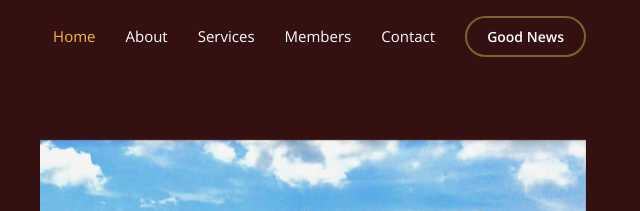
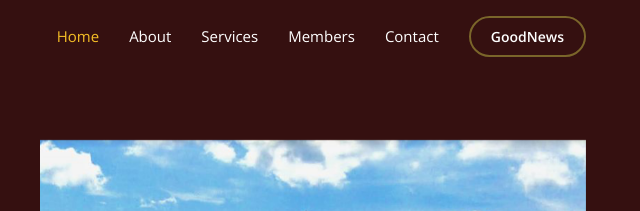
Before and after one commit to NRRSS/Lykesland, a plain HTML site: page index.html in a window 1280 px wide. Shown: the top 211 px of the page, 612-1252 px from the left. Drawn offline with nearby package versions, Linux system fonts and the light colour scheme.

Commit message:
NRR-test

```diff
--- a/index.html
+++ b/index.html
@@ -53,7 +53,7 @@
           <li><a class="nav-link scrollto" href="#services">Services</a></li>
           <li><a class="nav-link scrollto" href="#team">Members</a></li>
           <li><a class="nav-link scrollto" href="#contact">Contact</a></li>
-          <li><a class="getstarted scrollto" href="good_news.html">Good News</a></li>
+          <li><a class="getstarted scrollto" href="good_news.html">GoodNews</a></li>
         </ul>
         <i class="bi bi-list mobile-nav-toggle"></i>
       </nav><!-- .navbar -->
```
